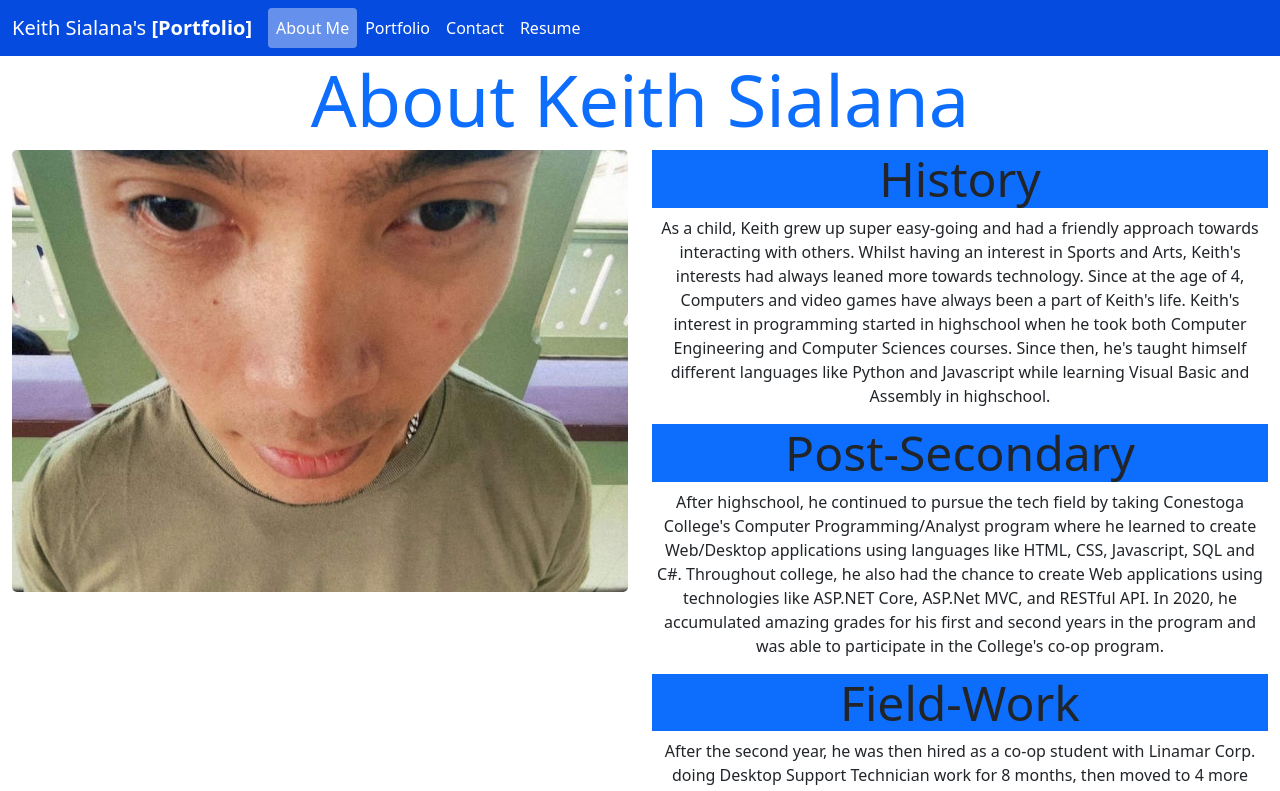
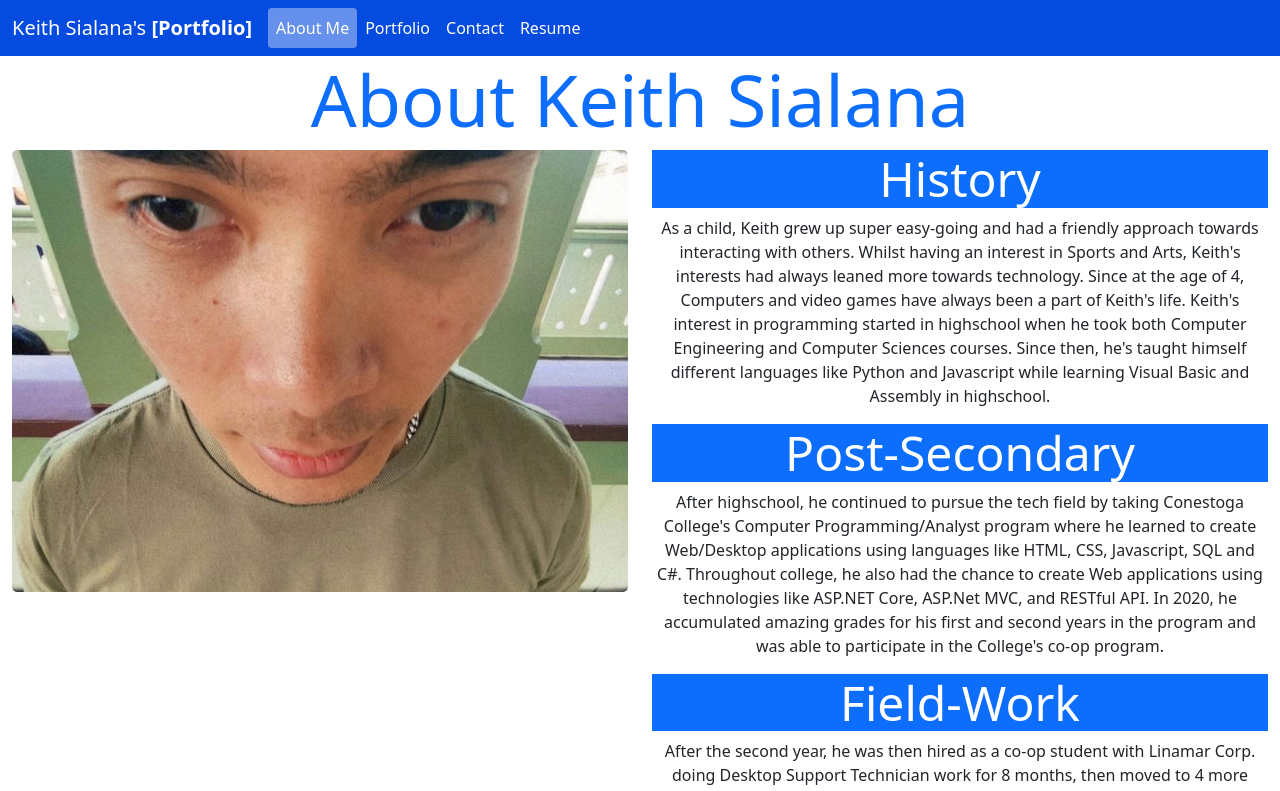
Before and after one commit to keithrsialana/Portfolio-Website, a React (Vite) app: page / in a window 1280 px wide. Shown: the top 791 px of the page. Built offline with nearby package versions, Linux system fonts and the light colour scheme.

Commit message:
cleaned up text color in homepage

```diff
--- a/src/styles/main.css
+++ b/src/styles/main.css
@@ -53,6 +53,9 @@ footer {
 }
 .display-2 {
 	color: #0d6efd;
+}
+.display-5 {
+	color: white;
 }
 .portfolio-bg {
 	background-image: url("https://cdn.pixabay.com/photo/2020/01/11/07/39/north-4756774_960_720.jpg");
```
